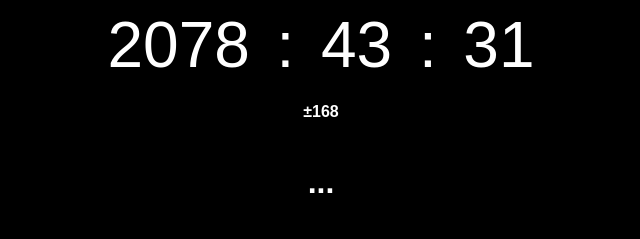
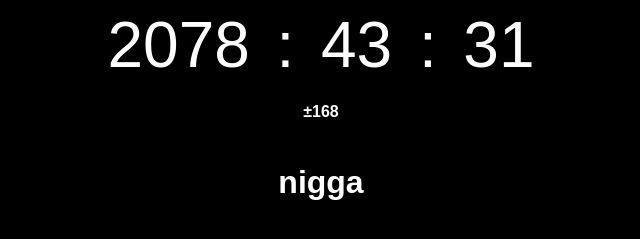
Before and after one commit to ridikas007/SGRT-01-KIAUSAIS.github.io, a plain HTML site: page index.html in a window 1280 px wide. Shown: the part 309-548 px from the top of the page, without its empty margins (319-959 px from the left). Drawn offline with Linux system fonts and the light colour scheme; a web font is replaced by a local one.

Commit message:
Update index.html

```diff
--- a/index.html
+++ b/index.html
@@ -64,7 +64,7 @@
 
   <h4>±168</h4>
 
-  <h1>...</h1>
+  <h1>nigga</h1>
 
   <script>
     const targetDate = new Date(Date.UTC(2026, 3, 11, 10, 0, 0));
```
